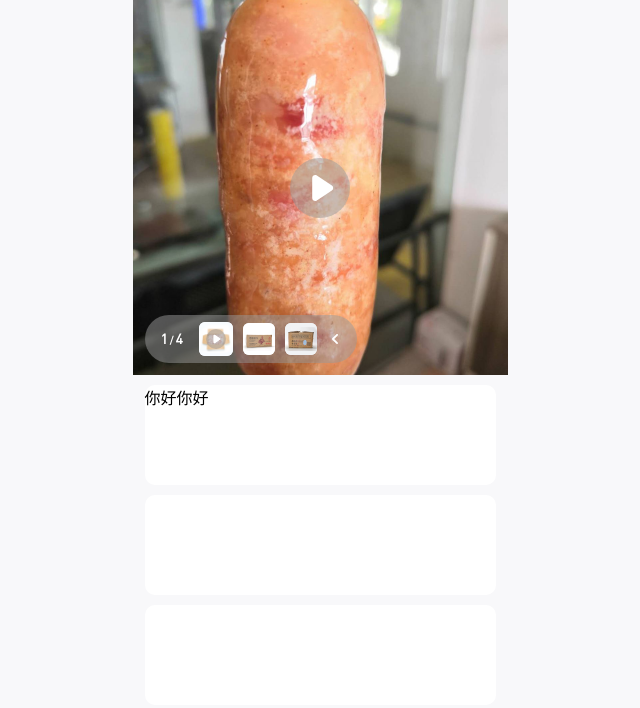
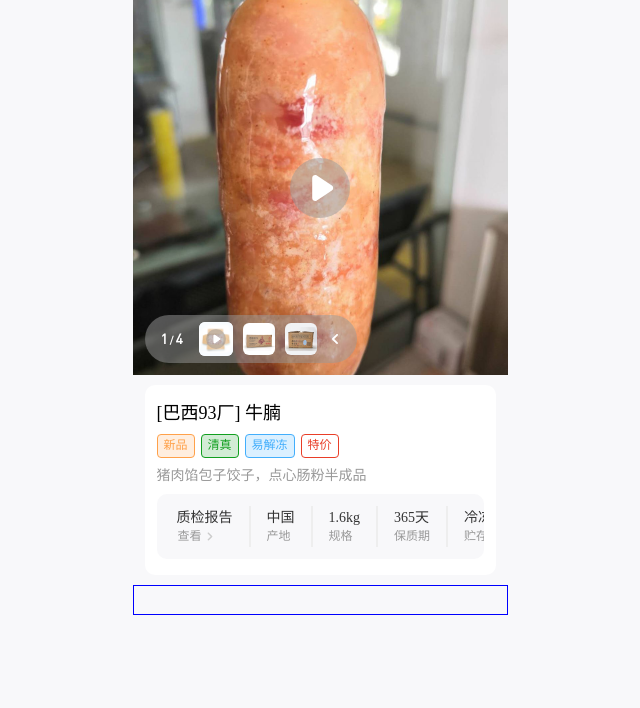
Before and after one commit to AeahKa/shop-ui, a plain HTML site: page src/index.html in a window 1280 px wide. Shown: the whole page, without its empty margins (320-960 px from the left). Drawn offline with Linux system fonts and the light colour scheme.

Commit message:
完成 product_info 的静态UI

```diff
--- a/dist/index.2cdaf7bc.css
+++ b/dist/index.2cdaf7bc.css
@@ -92,7 +92,6 @@ body {
 }
 
 .block {
-  height: 100px;
   background-color: #fff;
   border-radius: 10px;
   margin: 0 12px 10px;
@@ -196,6 +195,64 @@ body {
   margin-left: -2px;
 }
 
+.product_info {
+  padding: 16px 12px;
+}
+
+.product_info .title {
+  margin-bottom: 8px;
+}
+
+.product_info .tags {
+  justify-content: left;
+  align-items: center;
+  margin-bottom: 8px;
+  display: flex;
+}
+
+.product_info .tags .tag {
+  border: 1px solid;
+  border-radius: 4px;
+  margin-right: 6px;
+  padding: 2px 6px 3px;
+}
+
+.product_info .introduction {
+  color: #999;
+  margin-bottom: 8px;
+}
+
+.product_info .info_table {
+  white-space: nowrap;
+  background-color: #f8f8fa;
+  border-radius: 10px;
+  justify-content: left;
+  align-items: center;
+  padding: 12px 20px;
+  display: flex;
+  overflow-x: scroll;
+}
+
+.product_info .info_table .line {
+  height: 41px;
+  border: .5px solid #eee;
+  margin: 0 16px;
+}
+
+.product_info .info_table .info {
+  flex-direction: column;
+  display: flex;
+}
+
+.product_info .info_table .info .item_detail {
+  color: #333;
+}
+
+.product_info .info_table .info .item {
+  width: min-content;
+  color: #999;
+}
+
 .bottom {
   height: 30px;
   border: 1px solid #00f;
--- a/src/index.html
+++ b/src/index.html
@@ -36,7 +36,70 @@
 						</div>
 					</div>
 				</div>
-				<div class="block product_info">你好你好</div>
+				<div class="block product_info">
+					<div class="title"><span class="level2">[巴西93厂] 牛腩</span></div>
+					<div class="tags level5">
+						<div class="tag" style="color: #ffa14a; background-color: #ffeedf">
+							新品
+						</div>
+						<div class="tag" style="color: #119f1f; background-color: #d2ecd5">
+							清真
+						</div>
+						<div class="tag" style="color: #42aefc; background-color: #dbf0ff">
+							易解冻
+						</div>
+						<div class="tag" style="color: #e93e28; background-color: #ffffff">
+							特价
+						</div>
+					</div>
+					<div class="introduction">
+						<span class="level4">猪肉馅包子饺子，点心肠粉半成品</span>
+					</div>
+					<div class="info_table">
+						<div class="info">
+							<span class="item_detail level4">质检报告</span>
+							<span
+								class="item level5"
+								style="
+									display: flex;
+									justify-content: center;
+									flex-direction: row;
+									transform: translateX(4px);
+								"
+								><span>查看</span>
+								<img
+									src="./assets/icons/arrow-small.svg"
+									style="margin: 4px 5.6px 4px 5.6px"
+								/>
+							</span>
+						</div>
+						<div class="line"></div>
+						<div class="info">
+							<span class="item_detail level4">中国</span>
+							<span class="item level5">产地</span>
+						</div>
+						<div class="line"></div>
+						<div class="info">
+							<span class="item_detail level4">1.6kg</span>
+							<span class="item level5">规格</span>
+						</div>
+						<div class="line"></div>
+						<div class="info">
+							<span class="item_detail level4">365天</span>
+							<span class="item level5">保质期</span>
+						</div>
+						<div class="line"></div>
+						<div class="info">
+							<span class="item_detail level4">冷冻</span
+							><span class="item level5">贮存方式</span>
+						</div>
+						<div class="line"></div>
+						<div class="info">
+							<span class="item_detail level4">冷冻</span
+							><span class="item level5">贮存方式</span>
+						</div>
+					</div>
+				</div>
 				<div class="block shipping_adress"></div>
 				<div class="block product_price"></div>
 				<div class="block ranking"></div>
--- a/src/style.css
+++ b/src/style.css
@@ -54,7 +54,6 @@ body {
 	flex-grow: 1;
 }
 .block {
-	height: 100px;
 	border-radius: 10px;
 	background-color: #ffffff;
 	margin: 0 12px 10px 12px;
@@ -148,6 +147,54 @@ body {
 	background-color: transparent;
 }
 
+.product_info {
+	padding: 16px 12px 16px 12px;
+}
+.product_info .title {
+	margin-bottom: 8px;
+}
+.product_info .tags {
+	margin-bottom: 8px;
+	display: flex;
+	justify-content: left;
+	align-items: center;
+}
+.product_info .tags .tag {
+	border: 1px solid;
+	border-radius: 4px;
+	margin-right: 6px;
+	padding: 2px 6px 3px 6px;
+}
+.product_info .introduction {
+	color: #999999;
+	margin-bottom: 8px;
+}
+.product_info .info_table {
+	white-space: nowrap;
+	display: flex;
+	overflow-x: scroll;
+	align-items: center;
+	justify-content: left;
+	border-radius: 10px;
+	background-color: #f8f8fa;
+	padding: 12px 20px 12px 20px;
+}
+.product_info .info_table .line {
+	height: 41px;
+	border: 0.5px solid #eeeeee;
+	margin: 0 16px 0 16px;
+}
+.product_info .info_table .info {
+	display: flex;
+	flex-direction: column;
+}
+.product_info .info_table .info .item_detail {
+	color: #333333;
+}
+.product_info .info_table .info .item {
+	width: min-content;
+	color: #999999;
+}
 .bottom {
 	height: 30px;
 	border: 1px solid blue;
```
Also changed, not shown: dist/index.html (+51 -1 lines), dist/arrow-small.02f4158a.svg (added), src/assets/icons/arrow-small.svg (added), 1 other file.
